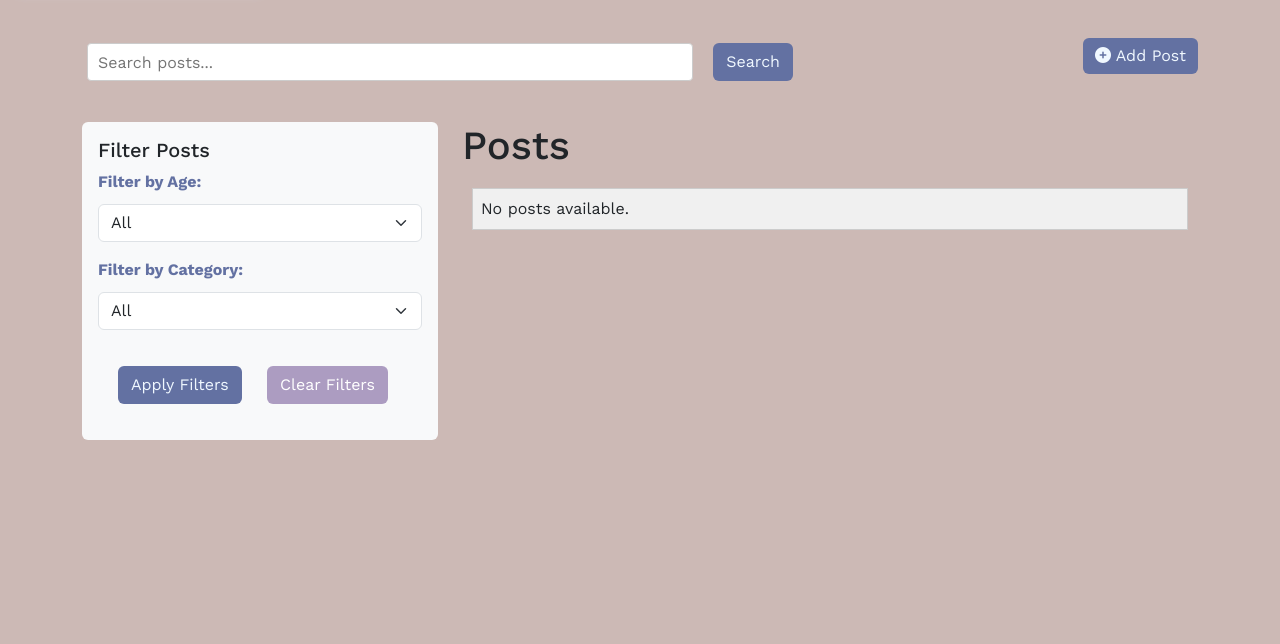
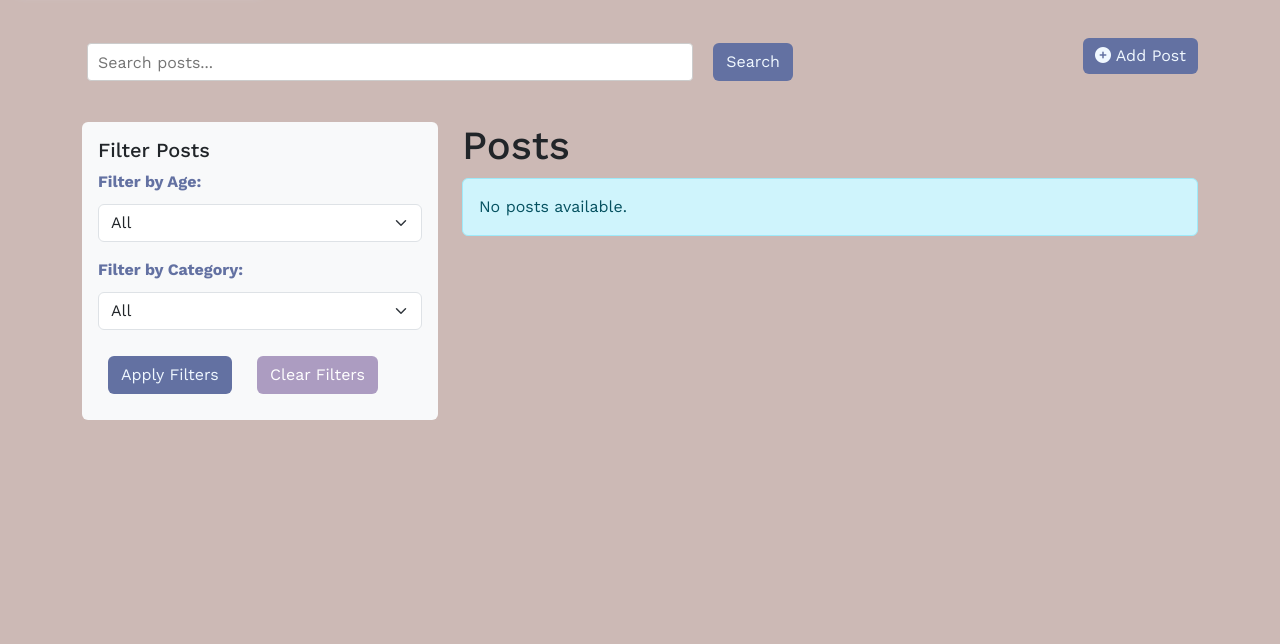
Before and after one commit to Monicaular/parentig-forum, a Django app: page /posts/ in a window 1280 px wide. Shown: the part 66-710 px from the top of the page. Run offline with Django 4.2, Linux system fonts and the light colour scheme; data that the repository does not hold is empty; some libraries are stand-ins or nearby versions.

Commit message:
Update filter buttons styling

```diff
--- a/posts/templates/posts/post_list.html
+++ b/posts/templates/posts/post_list.html
@@ -47,8 +47,10 @@
                             <option value="Gentle Parenting">Gentle Parenting</option>
                         </select>
                     </div>
-                    <button type="submit" class="btn submit-button">Apply Filters</button>
-                    <a href="{% url 'post_list' %}" class="btn cancel-btn">Clear Filters</a>
+
+                        <button type="submit" class="btn filter-btn">Apply Filters</button>
+                        <a href="{% url 'post_list' %}" class="btn clear-filter-btn">Clear Filters</a>
+
                 </form>
             </div>
         </div>
@@ -89,11 +91,16 @@
                 </div>
                 <!--Filter results section-->
                 {% if messages %}
-                <ul class="filter-result-message">
+                <div class="messages">
                     {% for message in messages %}
-                        <li {% if message.tags %} class="{{ message.tags }}"{% endif %}>{{ message }}</li>
+                        {% if 'filter-message' in message.tags %}
+                            <!-- Inline message for filters -->
+                            <div class="alert alert-info {{ message.tags }}">
+                                {{ message }}
+                            </div>
+                        {% endif %}
                     {% endfor %}
-                </ul>
+                </div>
                 {% endif %}
                 <!--Pagination-->
                 {% if is_paginated %}
--- a/posts/views.py
+++ b/posts/views.py
@@ -59,11 +59,11 @@ class PostsView(ListView):
 
         if not queryset.exists():
             if search_query:
-                messages.info(self.request, 'No posts found matching your search criteria.')
+                messages.info(self.request, 'No posts found matching your search criteria.', extra_tags='filter-message')
             elif filtered:
-                messages.info(self.request, 'No posts found matching your filter criteria.')
+                messages.info(self.request, 'No posts found matching your filter criteria.', extra_tags='filter-message')
             else:
-                messages.info(self.request, 'No posts available.')
+                messages.info(self.request, 'No posts available.', extra_tags='filter-message')
 
         return queryset
 
--- a/static/css/style.css
+++ b/static/css/style.css
@@ -232,6 +232,28 @@ a {
 
 #search_query {
     height:38px;
+}
+
+.filter-btn {
+    background-color: rgba(99, 113, 162, 1);
+    color:aliceblue;
+    margin: 10px;
+}
+
+.filter-btn:hover {
+    background-color: rgba(49, 47, 60, 1);
+    color:aliceblue;
+}
+
+.clear-filter-btn {
+    background-color: rgba(99, 65, 137, 0.5);
+    color: white;
+    margin: 10px;
+}
+
+.clear-filter-btn:hover {
+    background-color: rgba(49, 47, 60, 1);
+    color: white;
 }
 
 ul.filter-result-message {
@@ -632,6 +654,7 @@ input, textarea {
 .cancel-btn {
     background-color: rgba(99, 65, 137, 0.5);
     color: white;
+    margin: 10px;
 }
 
 .cancel-btn:hover {
--- a/templates/base.html
+++ b/templates/base.html
@@ -104,14 +104,16 @@
                 <h5 class="modal-title" id="messageModalLabel">Notification</h5>
             </div>
             <div class="modal-body">
-                {% if messages %}
-                    {% for message in messages %}
-                        <p><i class="fa-solid fa-check" style="color:green"></i> {{ message }}</p>
-                    {% endfor %}
-                {% endif %}
+              {% if messages %}
+              {% for message in messages %}
+                  {% if 'filter' not in message.tags %}
+                      <p><i class="fa-solid fa-check" style="color: green;"></i> {{ message }}</p>
+                  {% endif %}
+              {% endfor %}
+              {% endif %}
             </div>
             <div class="modal-footer">
-                <button type="button" class="btn btn-secondary" data-bs-dismiss="modal">Close</button>
+                <button type="button" class="btn cancel-btn" data-bs-dismiss="modal">Close</button>
             </div>
         </div>
     </div>
```
Also changed, not shown: snippets/already_logged_in.html (renamed from templates/account/snippets/already_logged_in.html), snippets/warn_no_email.html (renamed from templates/account/snippets/warn_no_email.html).
